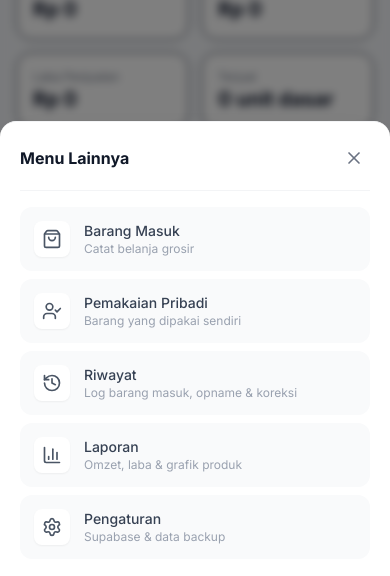
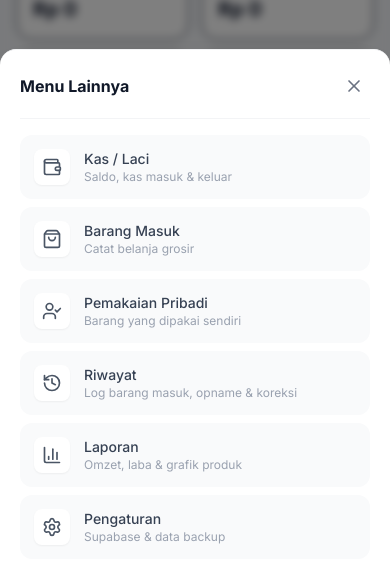
Before and after one commit to asepsaipullah09-ui/warung-digital, a Next.js app: page /rekap-malam in a window 390 px wide. Both pictures are taken after a click on the button "Lainnya". Shown: the part 265-841 px from the top of the page. Built offline with nearby package versions, Linux system fonts and the light colour scheme; no server answers; the database is empty.

Commit message:
feat: add cash to mobile navigation

```diff
--- a/src/components/layout/BottomNav.tsx
+++ b/src/components/layout/BottomNav.tsx
@@ -3,132 +3,28 @@
 import React, { useState } from 'react';
 import Link from 'next/link';
 import { usePathname } from 'next/navigation';
-import {
-  LayoutDashboard,
-  Package,
-  Moon,
-  Boxes,
-  Menu,
-  X,
-  ShoppingBag,
-  UserCheck,
-  History,
-  BarChart3,
-  Settings,
-} from 'lucide-react';
+import { LayoutDashboard, Package, Moon, Boxes, Menu, X, ShoppingBag, UserCheck, History, BarChart3, Settings, Wallet } from 'lucide-react';
 import { cn } from '@/lib/utils';
 
 export function BottomNav() {
   const pathname = usePathname();
   const [isMenuOpen, setIsMenuOpen] = useState(false);
-
   const primaryItems = [
     { label: 'Beranda', href: '/', icon: LayoutDashboard },
     { label: 'Barang', href: '/barang', icon: Package },
     { label: 'Rekap', href: '/rekap-malam', icon: Moon, isPrimaryAction: true },
     { label: 'Stok', href: '/stok', icon: Boxes },
   ];
-
   const moreItems = [
+    { label: 'Kas / Laci', href: '/kas', icon: Wallet, desc: 'Saldo, kas masuk & keluar' },
     { label: 'Barang Masuk', href: '/barang-masuk', icon: ShoppingBag, desc: 'Catat belanja grosir' },
     { label: 'Pemakaian Pribadi', href: '/pemakaian-pribadi', icon: UserCheck, desc: 'Barang yang dipakai sendiri' },
     { label: 'Riwayat', href: '/riwayat', icon: History, desc: 'Log barang masuk, opname & koreksi' },
     { label: 'Laporan', href: '/laporan', icon: BarChart3, desc: 'Omzet, laba & grafik produk' },
     { label: 'Pengaturan', href: '/pengaturan', icon: Settings, desc: 'Supabase & data backup' },
   ];
-
-  return (
-    <>
-      {/* Mobile Drawer Menu Modal */}
-      {isMenuOpen && (
-        <div className="fixed inset-0 z-50 md:hidden flex flex-col justify-end bg-black/50 backdrop-blur-xs animate-in fade-in duration-200">
-          <div className="bg-white rounded-t-2xl p-5 border-t border-gray-100 shadow-2xl max-h-[85vh] overflow-y-auto">
-            <div className="flex items-center justify-between pb-4 mb-4 border-b border-gray-100">
-              <h3 className="font-bold text-gray-900 text-base">Menu Lainnya</h3>
-              <button
-                onClick={() => setIsMenuOpen(false)}
-                className="p-1.5 rounded-full hover:bg-gray-100 text-gray-500"
-              >
-                <X className="w-5 h-5" />
-              </button>
-            </div>
-            <div className="grid grid-cols-1 gap-2">
-              {moreItems.map((item) => {
-                const Icon = item.icon;
-                const isActive = pathname === item.href;
-                return (
-                  <Link
-                    key={item.href}
-                    href={item.href}
-                    onClick={() => setIsMenuOpen(false)}
-                    className={cn(
-                      'flex items-center gap-3.5 p-3.5 rounded-xl transition-all',
-                      isActive ? 'bg-emerald-50 text-emerald-700 font-semibold' : 'bg-gray-50 text-gray-700 hover:bg-gray-100'
-                    )}
-                  >
-                    <div className={cn('p-2 rounded-lg', isActive ? 'bg-emerald-600 text-white' : 'bg-white text-gray-600 shadow-xs')}>
-                      <Icon className="w-5 h-5" />
-                    </div>
-                    <div>
-                      <div className="text-sm font-medium">{item.label}</div>
-                      <div className="text-xs text-gray-400 font-normal">{item.desc}</div>
-                    </div>
-                  </Link>
-                );
-              })}
-            </div>
-          </div>
-        </div>
-      )}
-
-      {/* Fixed Bottom Bar */}
-      <div className="md:hidden fixed bottom-0 left-0 right-0 z-40 bg-white border-t border-gray-200 px-3 py-1.5 flex items-center justify-around shadow-lg">
-        {primaryItems.map((item) => {
-          const Icon = item.icon;
-          const isActive = pathname === item.href;
-
-          if (item.isPrimaryAction) {
-            return (
-              <Link
-                key={item.href}
-                href={item.href}
-                className="flex flex-col items-center -mt-5 relative z-10"
-              >
-                <div className="w-13 h-13 rounded-full bg-emerald-600 text-white flex items-center justify-center shadow-lg shadow-emerald-600/40 ring-4 ring-white active:scale-95 transition-transform">
-                  <Moon className="w-6 h-6 fill-emerald-600" />
-                </div>
-                <span className="text-[11px] font-bold text-emerald-700 mt-0.5">Rekap</span>
-              </Link>
-            );
-          }
-
-          return (
-            <Link
-              key={item.href}
-              href={item.href}
-              className={cn(
-                'flex flex-col items-center py-1 px-3 rounded-lg text-xs font-medium transition-colors',
-                isActive ? 'text-emerald-600 font-bold' : 'text-gray-500 hover:text-gray-900'
-              )}
-            >
-              <Icon className={cn('w-5 h-5 mb-0.5', isActive ? 'text-emerald-600' : 'text-gray-400')} />
-              <span>{item.label}</span>
-            </Link>
-          );
-        })}
-
-        {/* Menu Drawer Toggle Button */}
-        <button
-          onClick={() => setIsMenuOpen(!isMenuOpen)}
-          className={cn(
-            'flex flex-col items-center py-1 px-3 rounded-lg text-xs font-medium transition-colors',
-            isMenuOpen ? 'text-emerald-600 font-bold' : 'text-gray-500 hover:text-gray-900'
-          )}
-        >
-          <Menu className="w-5 h-5 mb-0.5 text-gray-400" />
-          <span>Lainnya</span>
-        </button>
-      </div>
-    </>
-  );
+  return <>
+    {isMenuOpen && <div className="fixed inset-0 z-50 md:hidden flex flex-col justify-end bg-black/50 backdrop-blur-xs animate-in fade-in duration-200"><div className="bg-white rounded-t-2xl p-5 border-t border-gray-100 shadow-2xl max-h-[85vh] overflow-y-auto"><div className="flex items-center justify-between pb-4 mb-4 border-b border-gray-100"><h3 className="font-bold text-gray-900 text-base">Menu Lainnya</h3><button onClick={() => setIsMenuOpen(false)} className="p-1.5 rounded-full hover:bg-gray-100 text-gray-500"><X className="w-5 h-5" /></button></div><div className="grid grid-cols-1 gap-2">{moreItems.map((item) => { const Icon = item.icon; const isActive = pathname === item.href; return <Link key={item.href} href={item.href} onClick={() => setIsMenuOpen(false)} className={cn('flex items-center gap-3.5 p-3.5 rounded-xl transition-all', isActive ? 'bg-emerald-50 text-emerald-700 font-semibold' : 'bg-gray-50 text-gray-700 hover:bg-gray-100')}><div className={cn('p-2 rounded-lg', isActive ? 'bg-emerald-600 text-white' : 'bg-white text-gray-600 shadow-xs')}><Icon className="w-5 h-5" /></div><div><div className="text-sm font-medium">{item.label}</div><div className="text-xs text-gray-400 font-normal">{item.desc}</div></div></Link>; })}</div></div></div>}
+    <div className="md:hidden fixed bottom-0 left-0 right-0 z-40 bg-white border-t border-gray-200 px-3 py-1.5 flex items-center justify-around shadow-lg">{primaryItems.map((item) => { const Icon = item.icon; const isActive = pathname === item.href; if (item.isPrimaryAction) return <Link key={item.href} href={item.href} className="flex flex-col items-center -mt-5 relative z-10"><div className="w-13 h-13 rounded-full bg-emerald-600 text-white flex items-center justify-center shadow-lg shadow-emerald-600/40 ring-4 ring-white active:scale-95 transition-transform"><Moon className="w-6 h-6 fill-emerald-600" /></div><span className="text-[11px] font-bold text-emerald-700 mt-0.5">Rekap</span></Link>; return <Link key={item.href} href={item.href} className={cn('flex flex-col items-center py-1 px-3 rounded-lg text-xs font-medium transition-colors', isActive ? 'text-emerald-600 font-bold' : 'text-gray-500 hover:text-gray-900')}><Icon className={cn('w-5 h-5 mb-0.5', isActive ? 'text-emerald-600' : 'text-gray-400')} /><span>{item.label}</span></Link>; })}<button onClick={() => setIsMenuOpen(!isMenuOpen)} className={cn('flex flex-col items-center py-1 px-3 rounded-lg text-xs font-medium transition-colors', isMenuOpen ? 'text-emerald-600 font-bold' : 'text-gray-500 hover:text-gray-900')}><Menu className="w-5 h-5 mb-0.5 text-gray-400" /><span>Lainnya</span></button></div>
+  </>;
 }
```
